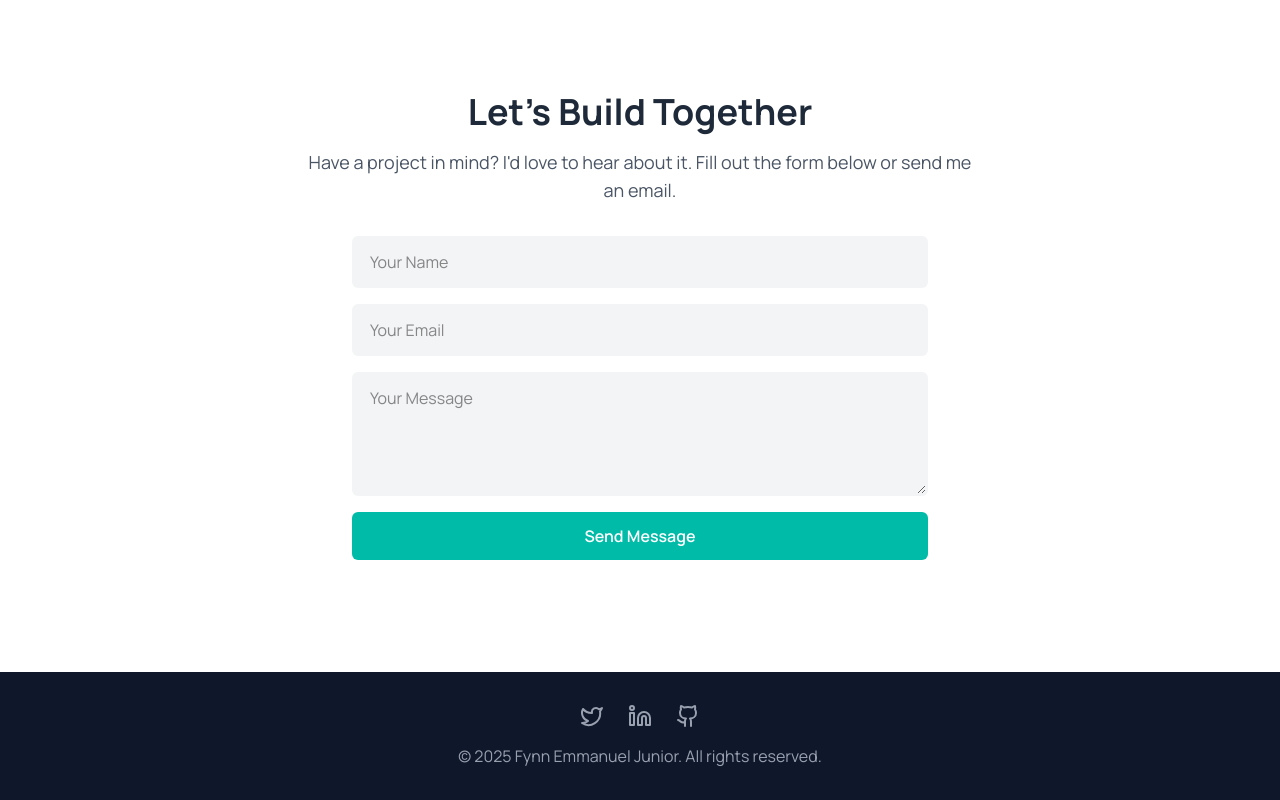
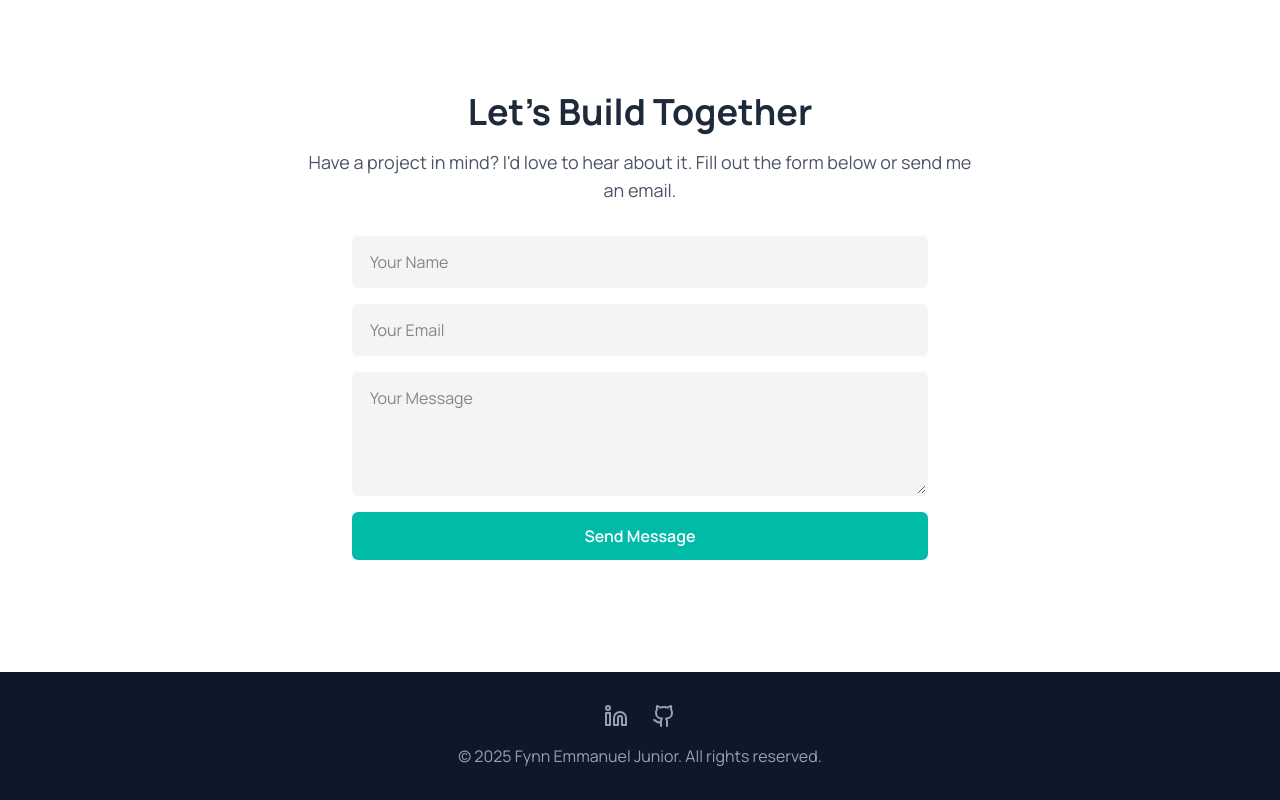
Before and after one commit to Fynn-Emmanuel-Junior/portfolio-website, a Next.js app: page / in a window 1280 px wide. Shown: the part 3219-4019 px from the top of the page. Built offline with nearby package versions, Linux system fonts and the light colour scheme.

Commit message:
updated footer

```diff
--- a/src/app/page.tsx
+++ b/src/app/page.tsx
@@ -261,7 +261,7 @@ const Footer = () => (
     <footer className="bg-slate-900 text-gray-400 font-plus">
         <div className="container mx-auto px-6 py-8 text-center">
             <div className="flex justify-center space-x-6 mb-4">
-                <a href="#" className="hover:text-teal-400"><Twitter /></a>
+                {/* <a href="#" className="hover:text-teal-400"><Twitter /></a> */}
                 <a href="#" className="hover:text-teal-400"><Linkedin /></a>
                 <a href="#" className="hover:text-teal-400"><Github /></a>
             </div>
```
